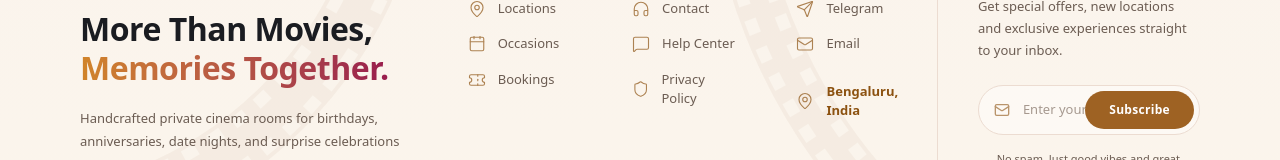
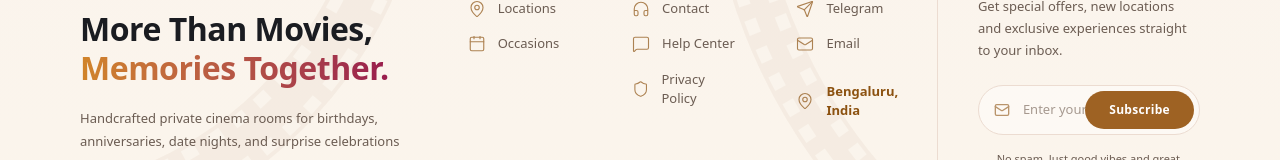
Before and after one commit to vikkyrg/party-house-client, a React (Vite) app: page / in a window 1280 px wide. Shown: the part 2983-3143 px from the top of the page. Built offline with nearby package versions, Linux system fonts and the light colour scheme; no server answers; a web font is replaced by a local one.

Commit message:
feat: add Footer component with navigation and newsletter form

```diff
--- a/src/components/layout/Footer.jsx
+++ b/src/components/layout/Footer.jsx
@@ -95,7 +95,6 @@ export function Footer() {
                 <li><Link to="/theaters" onClick={scrollToTop} className="hover:text-primary transition-colors flex items-center gap-3"><Monitor className="w-[18px] h-[18px] text-[#8c5211] opacity-70 stroke-[1.5]" /> Theaters</Link></li>
                 <li><Link to="/cities" onClick={scrollToTop} className="hover:text-primary transition-colors flex items-center gap-3"><MapPin className="w-[18px] h-[18px] text-[#8c5211] opacity-70 stroke-[1.5]" /> Locations</Link></li>
                 <li><Link to="/events" onClick={scrollToTop} className="hover:text-primary transition-colors flex items-center gap-3"><Calendar className="w-[18px] h-[18px] text-[#8c5211] opacity-70 stroke-[1.5]" /> Occasions</Link></li>
-                <li><Link to="/account/bookings" onClick={scrollToTop} className="hover:text-primary transition-colors flex items-center gap-3"><Ticket className="w-[18px] h-[18px] text-[#8c5211] opacity-70 stroke-[1.5]" /> Bookings</Link></li>
               </ul>
             </div>
 
```
